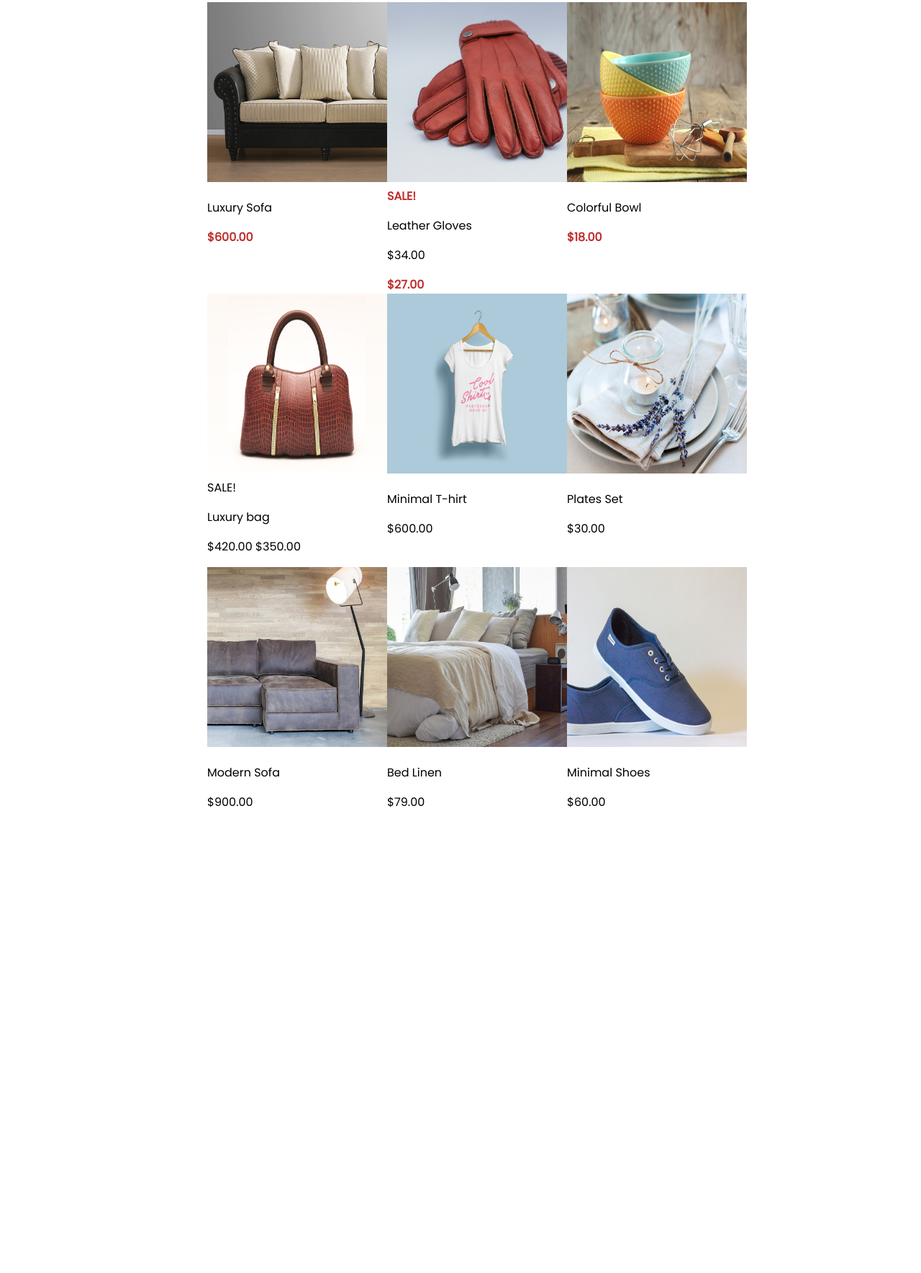
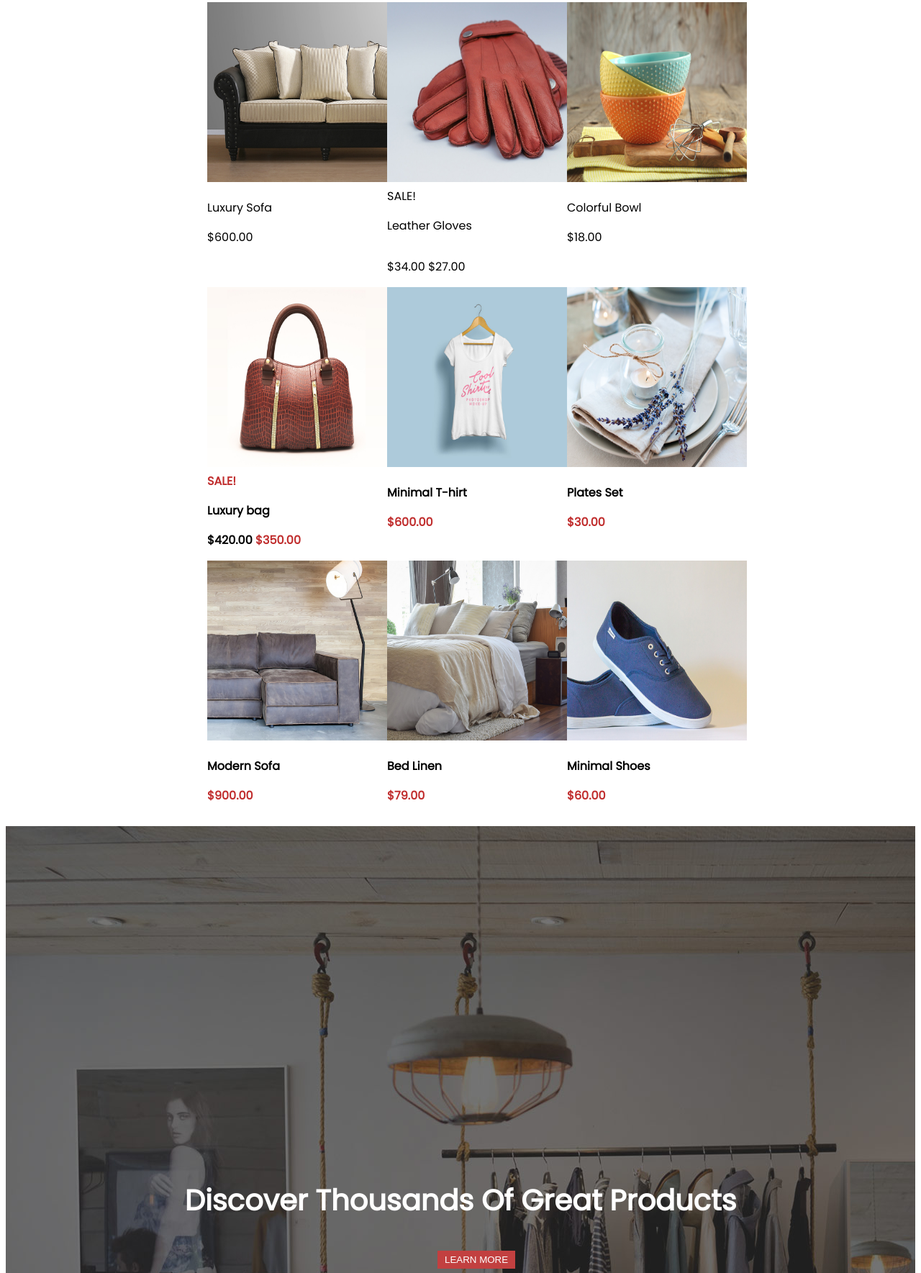
Before and after one commit to Gweny526/cs_emporium_js, a website: page index.html in a window 1280 px wide. Shown: the part 791-2560 px from the top of the page at 72% size. Before the commit the page ends 1964 px from the top, so only its background shows below. Drawn offline with Linux system fonts and the light colour scheme.

Commit message:
avancé jusqu'a la section 4 debut de la section 5

```diff
--- a/index.html
+++ b/index.html
@@ -53,28 +53,35 @@
         </div>
     </section>
     <!-- Section 3 -->
-    <section>
+    <section class="sec3">
         <div class="container">
             <h3>Recents Products</h3>
             <div class="first-line">
                 <div>
                     <img src="./public/img/products_mini/product-luxry-sofa.jpg" alt="fauteuil noir deux place avec les coussins pour s'assoire blanc casée on voit les 3/4 du fauteuil avec en font le mur grisé et le sol en parquet">
+                    <div class="text-img">
                         <p>Luxury Sofa</p>
                         <span>$600.00</span>
+                    </div>
                 </div>
                 <div>
                     <img src="./public/img/products_mini/product-gloves.jpg" alt=" pair de gants en cuire rouge orangé déposé l'un sur l'autre sur un fond blanc">
                     <br>
+                    <div class="text-img">
                         <span class="vendu">SALE!</span>
                         <p>Leather Gloves</p>
-                    <div>
-                        <p>$34.00</p><span>$27.00</span>
+                        <div class="prix">
+                            <p class="reduc">$34.00 <span>$27.00</span></p>
+                        </div>
+
                     </div>
                 </div>
                 <div>
                     <img src="./public/img/products_mini/product-cups.jpg" alt=" trois bol coloré emboité les uns dans les autres : un bleu ciel, un jaune pale et un orange le tout déposé sur une plache en bois avec des ustensile de cuisine ">
+                    <div class="text-img">
                         <p>Colorful Bowl</p>
                         <span>$18.00</span>
+                    </div>
                 </div>
             </div>
             <div class="sec-line">
@@ -83,7 +90,7 @@
                     <br>
                     <span>SALE!</span>
                     <p>Luxury bag</p>
-                    <p><span>$420.00</span> $350.00</p>
+                    <p>$420.00 <span>$350.00</span></p>
                 </div>
                 <div>
                     <img src="./public/img/products_mini/product-tshitr.jpg" alt="T-shirt blanc avec des inscription en rose 'cool shirt' sur un cintre et sur un fond bleu ciel">
@@ -101,7 +108,7 @@
                 <div>
                     <img src="./public/img/products_mini/product-modern-sofa.jpg" alt="canapé d'angle en cuire brun marbré le tout disposé devant un mur en bois poli et un sol en beton gris">
                     <p>Modern Sofa</p>
-                    <p>$900.00</p>
+                    <span>$900.00</span>
                 </div>
                 <div>
                     <img src="./public/img/products_mini/product-bed.jpg" alt="photo d'un lit double pour but de montré la litterie ">
@@ -117,7 +124,23 @@
             </div>
         </div>
     </section>
+    <!-- section 4 -->
+    <section class="sec4">
+        <div>
+            <div class="titre-4">
+                <h3>Discover Thousands Of Great Products</h3>
+            </div>
+            <div class="btn-4">
+                <button>LEARN MORE</button>
+            </div>
+        </div>
 
+    </section>
+    <!-- section 5 -->
+    <section class="sec5">
+
+
+    </section>
     <!-- javascript -->
     <script src="./public/js/main.js"></script>
 </body>
--- a/src/sass/modules/_section3.scss
+++ b/src/sass/modules/_section3.scss
@@ -1,4 +1,5 @@
 // Section 3
+.sec3{
     .container{
         margin: 30px;
         font-family: "poppins";
@@ -16,12 +17,11 @@
                 height: 250px;
                 width: 250px;
             }
-        span{
-            color: rgb(192, 45, 45);
-            font-weight: bold;
-        }
-        .reduc{
-            color: lightgray!important;
+            .text-img{
+                display: flex;
+                justify-content: space-around;
+                flex-direction: column;
+
             }
         }
         .sec-line{
@@ -33,6 +33,13 @@
                 height: 250px;
                 width: 250px;
             }
+            p{
+                font-weight: bold;
+            }
+            span{
+                color: rgb(192, 45, 45);
+                font-weight: bold;
+            }
         }
         .third-line{
             display: flex;
@@ -43,5 +50,14 @@
                 height: 250px;
                 width: 250px;
             }
+            p{
+                font-weight: bold;
+            }
+            span{
+                color: rgb(192, 45, 45);
+                font-weight: bold;
             }
         }
+    }
+
+}
--- /dev/null
+++ b/src/sass/modules/_section4.scss
@@ -0,0 +1,32 @@
+// section4
+
+.sec4{
+    background-image: url("../../../public/img/cta-bg.jpg");
+    height: 1000px;
+    .titre-4{
+        display: flex;
+        justify-content: center;
+        align-content: center;
+
+        h3{
+            font-family: "poppins";
+            font-size: 40px;
+            color: white;
+            padding-top: 450Px;
+
+        }
+    }
+    .btn-4{
+        padding-left: 600px;
+        button{
+            padding: 5px 10px 5px 10px;
+            background-color: rgb(194, 64, 64);
+            border: none;
+            color: white;
+        }
+        button:hover{
+            background-color: red;
+            cursor: pointer;
+        }
+    }
+}
--- a/src/sass/modules/_style.scss
+++ b/src/sass/modules/_style.scss
@@ -8,4 +8,7 @@
 @import "./section2";
 
 // section3
-@import "./section3"
+@import "./section3";
+
+// section4
+@import "./section4"
```
Also changed, not shown: public/css/app.css, 1 other file. Lines whose indentation alone changed are shown as unchanged.
